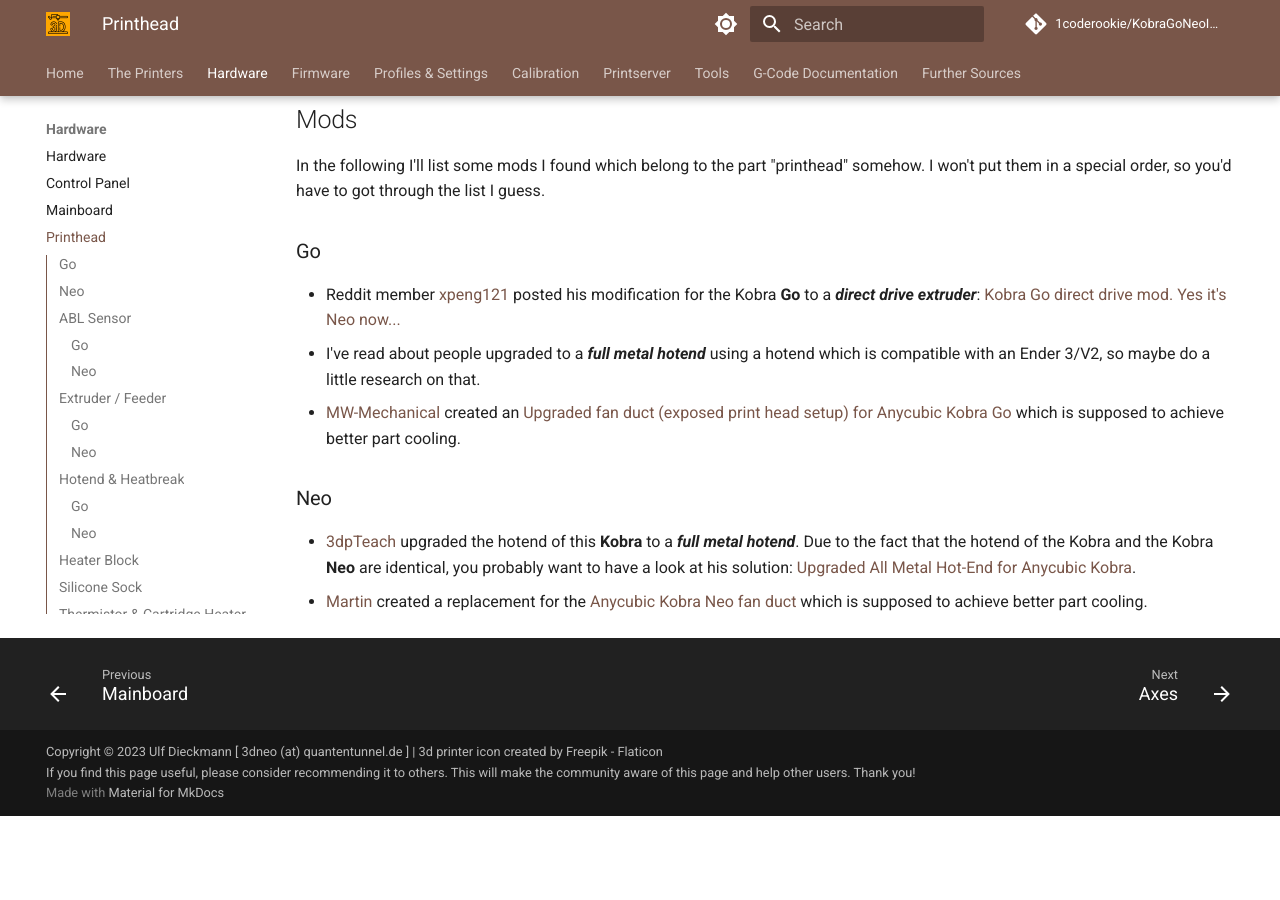
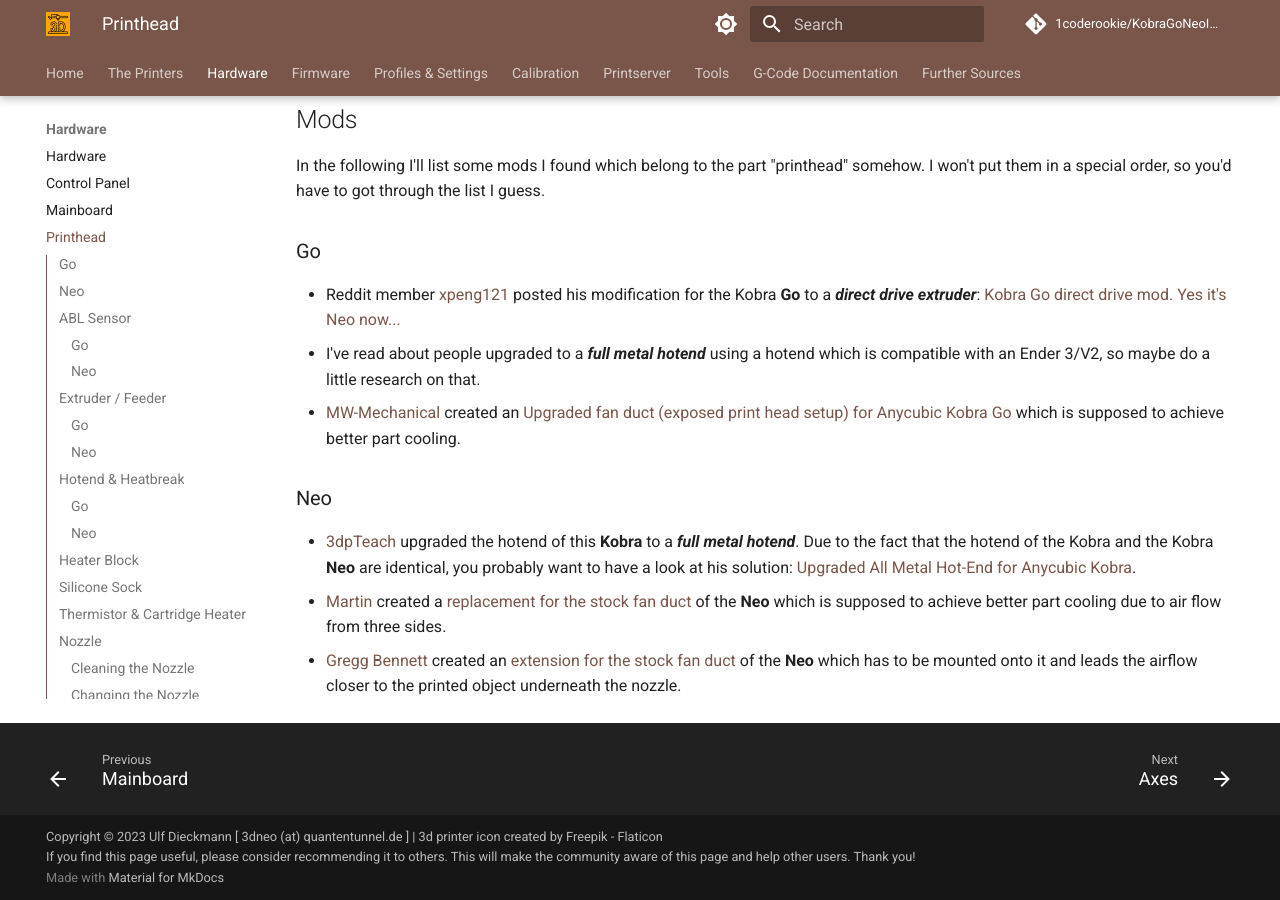
Before and after one commit to 1coderookie/KobraGoNeoInsights, an MkDocs documentation site: the page built from docs/hardware/printhead.md, in a window 1280 px wide and 900 px high, scrolled down 18814 px. Built offline with MkDocs 1.6.1 and Material for MkDocs 9.7.7, drawn with Linux system fonts in a browser that asks for light colours; comment, search, counter and statistics services are not loaded; before the commit the page ends 19630 px from its top, so only the background shows below that.

Commit message:
Update printhead.md

```diff
--- a/docs/hardware/printhead.md
+++ b/docs/hardware/printhead.md
@@ -503,4 +503,5 @@
 ### Neo
 
 - [3dpTeach](https://www.youtube.com/@3dpTeach) upgraded the hotend of this **Kobra** to a ***full metal hotend***. Due to the fact that the hotend of the Kobra and the Kobra **Neo** are identical, you probably want to have a look at his solution: [Upgraded All Metal Hot-End for Anycubic Kobra](https://www.youtube.com/watch?v=8AZB7HRxZfQ).
-- [Martin](https://www.printables.com/de/social/443043-martin) created a replacement for the [Anycubic Kobra Neo fan duct ](https://www.printables.com/de/model/378928-anycubic-kobra-neo-fan-duct) which is supposed to achieve better part cooling.
+- [Martin](https://www.printables.com/de/social/443043-martin) created a [replacement for the stock fan duct ](https://www.printables.com/de/model/378928-anycubic-kobra-neo-fan-duct) of the **Neo** which is supposed to achieve better part cooling due to air flow from three sides.
+- [Gregg Bennett](https://www.printables.com/de/social/221278-greg-bennett/about) created an [extension for the stock fan duct](https://www.printables.com/de/model/399159-air-duct-anycubic-kobra-neo) of the **Neo** which has to be mounted onto it and leads the airflow closer to the printed object underneath the nozzle.
```
